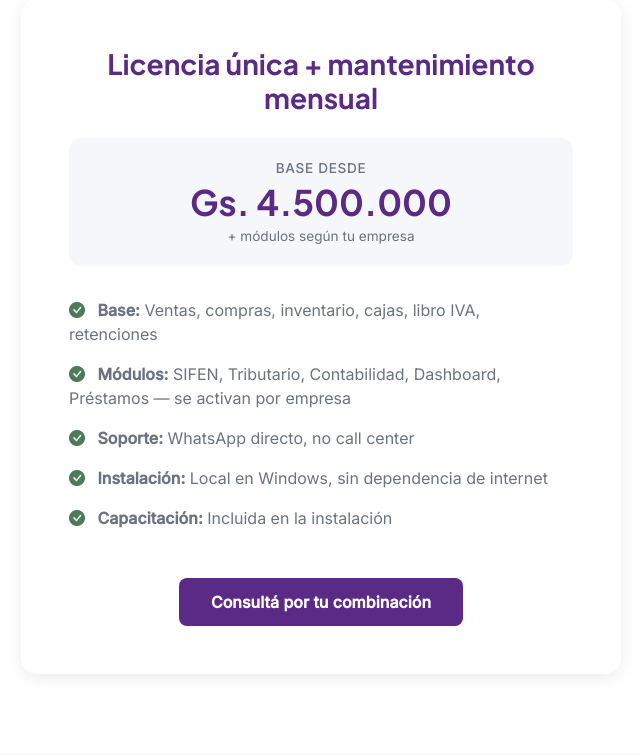
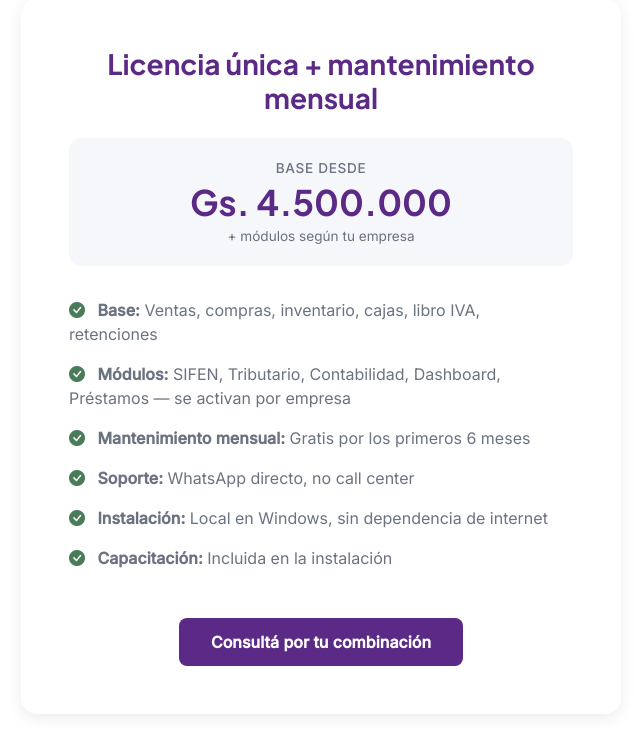
Before and after one commit to victor220888/guaranisoft-landing, a FastAPI app: page / in a window 1280 px wide. Shown: the part 4124-4879 px from the top of the page, without its empty margins (319-959 px from the left). Run offline with FastAPI, Linux system fonts and the light colour scheme.

Commit message:
Precios: mantenimiento mensual gratis por 6 meses

```diff
--- a/templates/index.html
+++ b/templates/index.html
@@ -358,6 +358,7 @@
             <ul>
                 <li><i class="bi bi-check-circle-fill"></i> <strong>Base:</strong> Ventas, compras, inventario, cajas, libro IVA, retenciones</li>
                 <li><i class="bi bi-check-circle-fill"></i> <strong>Módulos:</strong> SIFEN, Tributario, Contabilidad, Dashboard, Préstamos — se activan por empresa</li>
+                <li><i class="bi bi-check-circle-fill"></i> <strong>Mantenimiento mensual:</strong> Gratis por los primeros 6 meses</li>
                 <li><i class="bi bi-check-circle-fill"></i> <strong>Soporte:</strong> WhatsApp directo, no call center</li>
                 <li><i class="bi bi-check-circle-fill"></i> <strong>Instalación:</strong> Local en Windows, sin dependencia de internet</li>
                 <li><i class="bi bi-check-circle-fill"></i> <strong>Capacitación:</strong> Incluida en la instalación</li>
```
